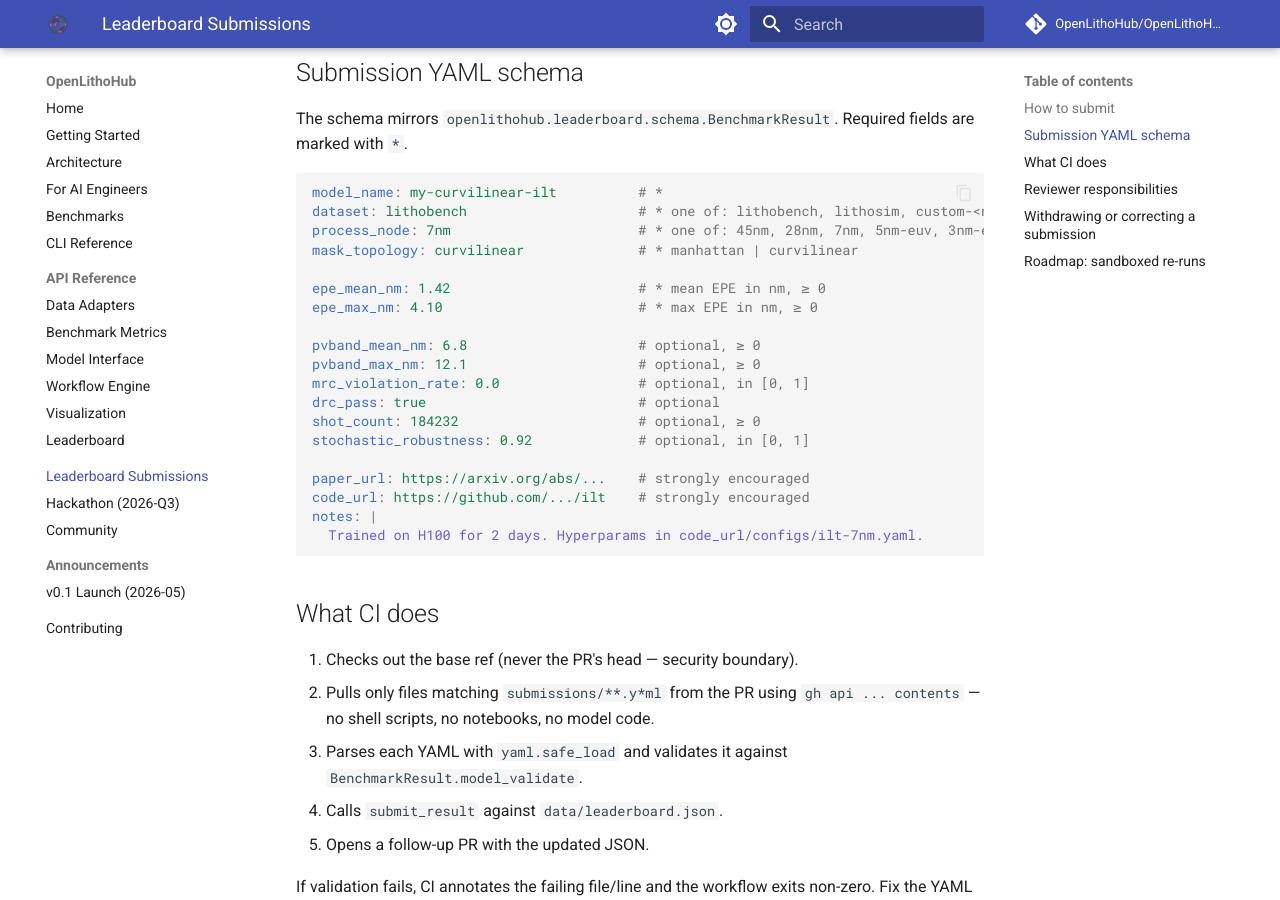
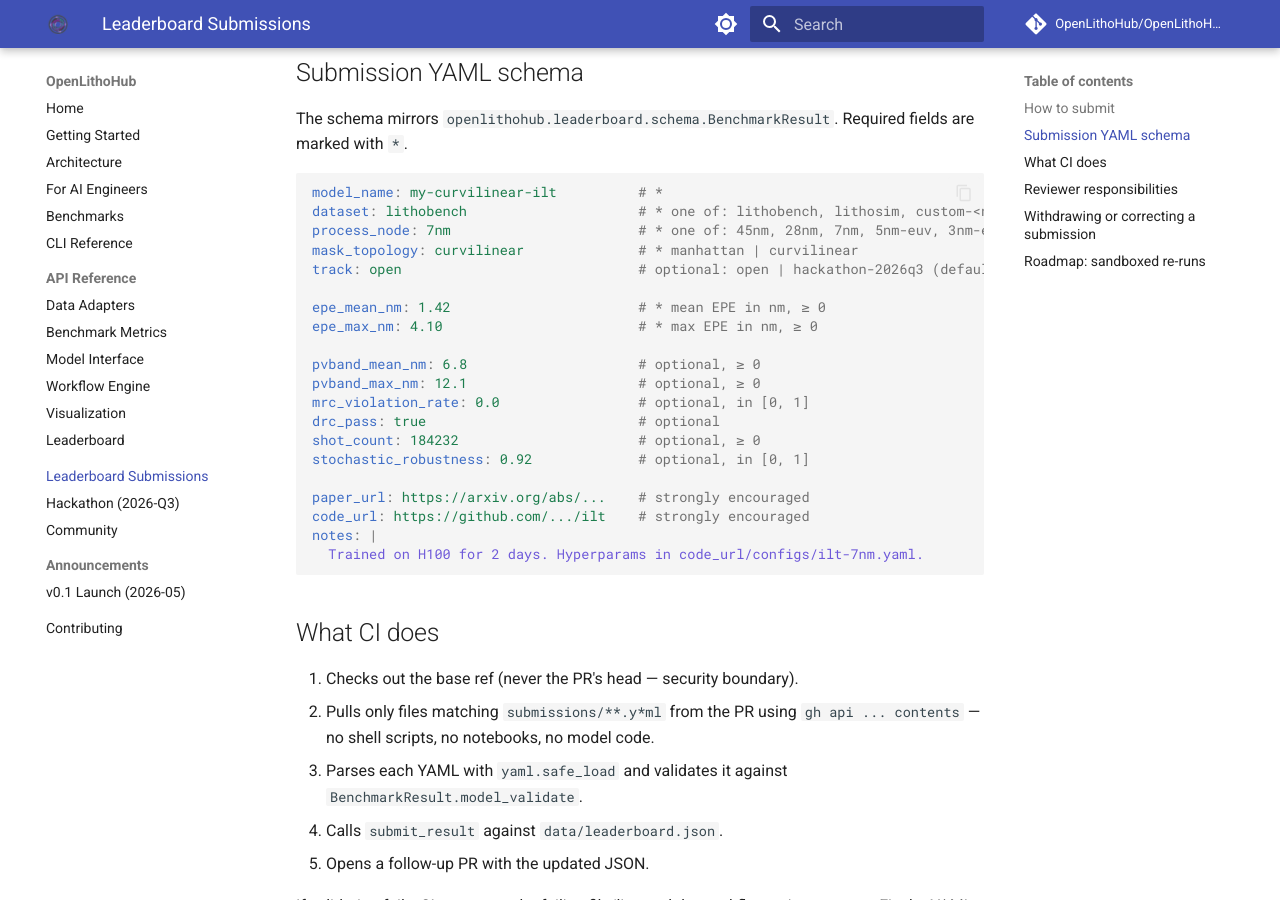
Before and after one commit to OpenLithoHub/OpenLithoHub, an MkDocs documentation site: the page built from docs/leaderboard-submission.md, in a window 1280 px wide and 900 px high, scrolled down 603 px. Built offline with MkDocs 1.6.1 and Material for MkDocs 9.7.7, drawn with Linux system fonts in a browser that asks for light colours; comment, search, counter and statistics services are not loaded.

Commit message:
docs: document optional 'track' field in leaderboard submission YAML

```diff
--- a/docs/leaderboard-submission.md
+++ b/docs/leaderboard-submission.md
@@ -30,6 +30,7 @@ model_name: my-curvilinear-ilt          # *
 dataset: lithobench                     # * one of: lithobench, lithosim, custom-<name>
 process_node: 7nm                       # * one of: 45nm, 28nm, 7nm, 5nm-euv, 3nm-euv, 2nm-euv
 mask_topology: curvilinear              # * manhattan | curvilinear
+track: open                             # optional: open | hackathon-2026q3 (default open)
 
 epe_mean_nm: 1.42                       # * mean EPE in nm, ≥ 0
 epe_max_nm: 4.10                        # * max EPE in nm, ≥ 0
```
